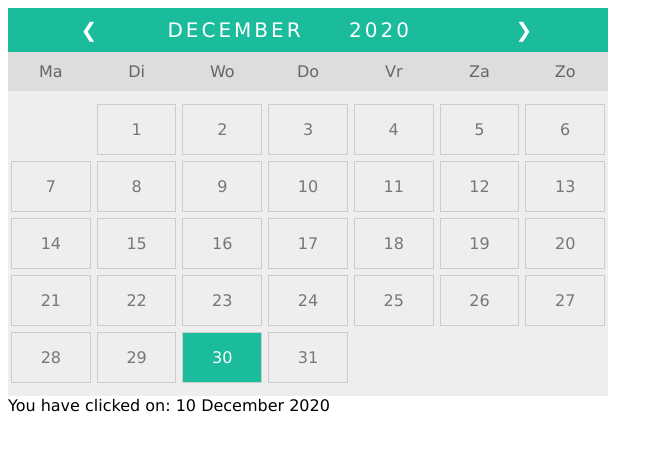
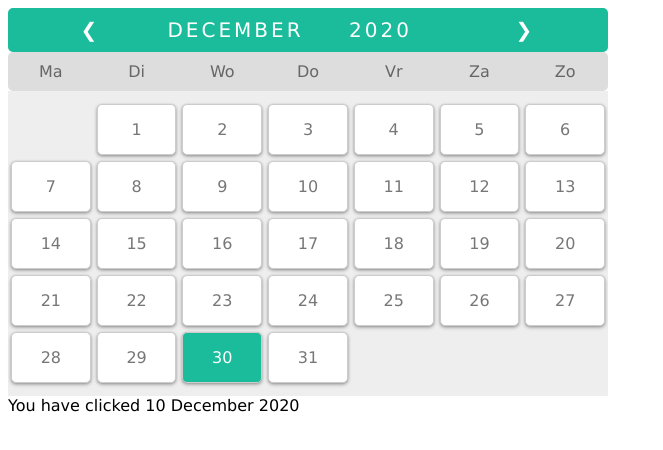
Before and after one commit to Jasperdg65/VanillaJSmaandkalender, a website: page index.html in a window 1280 px wide. Both pictures are taken after a click on the item "10". Shown: the whole page, without its empty margins (0-663 px from the left). Drawn offline with Linux system fonts and the light colour scheme.

Commit message:
Improving lay-out Rounded borders and shadows

```diff
--- a/index.html
+++ b/index.html
@@ -31,7 +31,7 @@
 
       <ul id="days"></ul>
 
-      <div>You have clicked on: <span id="select"></span></div>
+      <div><span id="select"></span></div>
     </div>
     <script src="index.js"></script>
   </body>
--- a/index.js
+++ b/index.js
@@ -43,7 +43,7 @@ function showDate(e) {
   let showMonth = e.getAttribute("data-month");
   let showDay = e.getAttribute("data-day");
   document.getElementById("select").innerHTML =
-    showDay + " " + months[showMonth] + " " + showYear;
+    "You have clicked " + showDay + " " + months[showMonth] + " " + showYear;
 }
 
 function showCalendar(month, year) {
--- a/main.css
+++ b/main.css
@@ -16,6 +16,7 @@ body {
   padding: 10px;
   width: 100%;
   background: #1abc9c;
+  border-radius: 5px;
   text-align: center;
 }
 
@@ -38,6 +39,7 @@ body {
   margin: 0;
   padding: 10px 0;
   background-color: #ddd;
+  border-radius: 5px;
 }
 
 #weekdays li {
@@ -59,12 +61,17 @@ body {
   padding: 15px;
   margin: 3px;
   border: 1px solid #ccc;
+  border-radius: 5px;
+  background-color: #fff;
+  box-shadow: 0 2px 4px rgba(0, 0, 0, 0.14), 0 1px 3px rgba(0, 0, 0, 0.3);
   cursor: pointer;
 }
 
 #days li.empty {
   border: none;
   cursor: default;
+  background-color: #eee;
+  box-shadow: none;
 }
 
 #days li.active {
```
